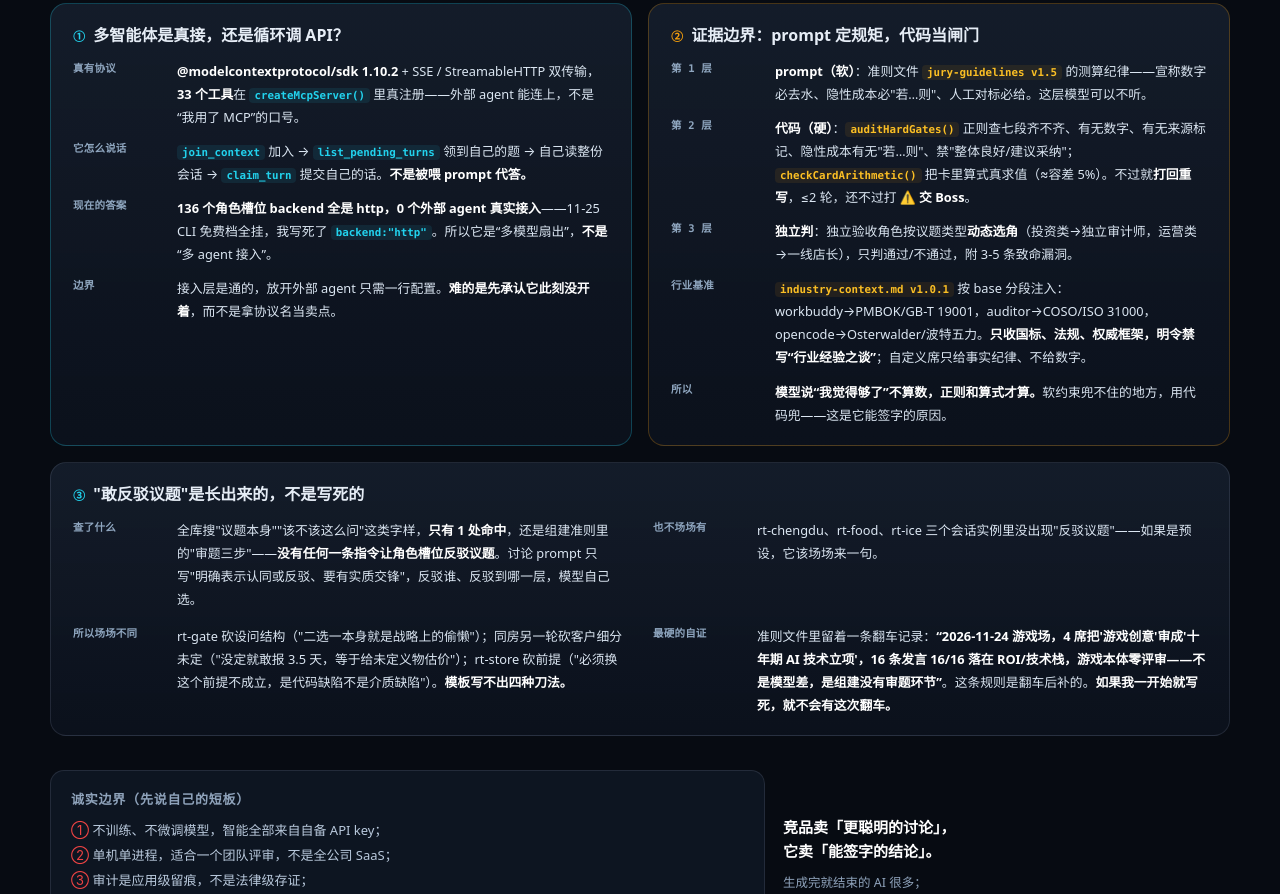
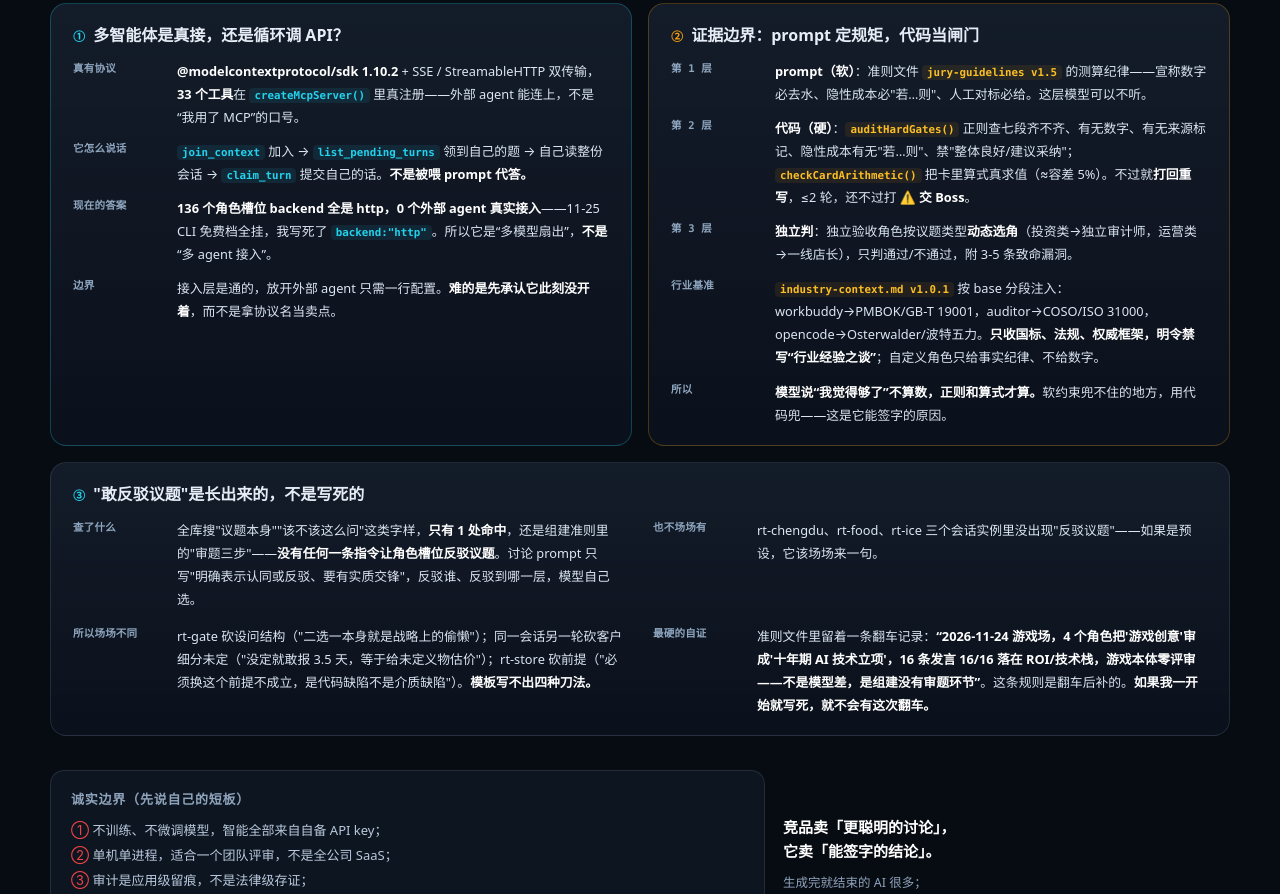
Before and after one commit to 1543507253/roundtable-harness-showcase, a plain HTML site: page index.html in a window 1280 px wide. Shown: the part 2528-3422 px from the top of the page. Drawn offline with Linux system fonts and the light colour scheme.

Commit message:
fix: purge remaining single-char legacy terms (席/房) across page, README, docs

```diff
--- a/index.html
+++ b/index.html
@@ -365,7 +365,7 @@
           <div class="row"><div class="k">第 1 层</div><div class="v"><b>prompt（软）</b>：准则文件 <code>jury-guidelines v1.5</code> 的测算纪律——宣称数字必去水、隐性成本必"若…则"、人工对标必给。这层模型可以不听。</div></div>
           <div class="row"><div class="k">第 2 层</div><div class="v"><b>代码（硬）</b>：<code>auditHardGates()</code> 正则查七段齐不齐、有无数字、有无来源标记、隐性成本有无"若…则"、禁"整体良好/建议采纳"；<code>checkCardArithmetic()</code> 把卡里算式真求值（≈容差 5%）。不过就<b>打回重写</b>，≤2 轮，还不过打 <b>⚠️ 交 Boss</b>。</div></div>
           <div class="row"><div class="k">第 3 层</div><div class="v"><b>独立判</b>：独立验收角色按议题类型<b>动态选角</b>（投资类→独立审计师，运营类→一线店长），只判通过/不通过，附 3-5 条致命漏洞。</div></div>
-          <div class="row"><div class="k">行业基准</div><div class="v"><code>industry-context.md v1.0.1</code> 按 base 分段注入：workbuddy→PMBOK/GB-T 19001，auditor→COSO/ISO 31000，opencode→Osterwalder/波特五力。<b>只收国标、法规、权威框架，明令禁写“行业经验之谈”</b>；自定义席只给事实纪律、不给数字。</div></div>
+          <div class="row"><div class="k">行业基准</div><div class="v"><code>industry-context.md v1.0.1</code> 按 base 分段注入：workbuddy→PMBOK/GB-T 19001，auditor→COSO/ISO 31000，opencode→Osterwalder/波特五力。<b>只收国标、法规、权威框架，明令禁写“行业经验之谈”</b>；自定义角色只给事实纪律、不给数字。</div></div>
           <div class="row"><div class="k">所以</div><div class="v"><b>模型说“我觉得够了”不算数，正则和算式才算。</b>软约束兜不住的地方，用代码兜——这是它能签字的原因。</div></div>
         </div>
       </div>
@@ -374,9 +374,9 @@
         <h3><span class="idx">③</span>"敢反驳议题"是长出来的，不是写死的</h3>
         <div class="rows">
           <div class="row"><div class="k">查了什么</div><div class="v">全库搜"议题本身""该不该这么问"这类字样，<b>只有 1 处命中</b>，还是组建准则里的"审题三步"——<b>没有任何一条指令让角色槽位反驳议题</b>。讨论 prompt 只写"明确表示认同或反驳、要有实质交锋"，反驳谁、反驳到哪一层，模型自己选。</div></div>
-          <div class="row"><div class="k">所以场场不同</div><div class="v">rt-gate 砍设问结构（"二选一本身就是战略上的偷懒"）；同房另一轮砍客户细分未定（"没定就敢报 3.5 天，等于给未定义物估价"）；rt-store 砍前提（"必须换这个前提不成立，是代码缺陷不是介质缺陷"）。<b>模板写不出四种刀法。</b></div></div>
+          <div class="row"><div class="k">所以场场不同</div><div class="v">rt-gate 砍设问结构（"二选一本身就是战略上的偷懒"）；同一会话另一轮砍客户细分未定（"没定就敢报 3.5 天，等于给未定义物估价"）；rt-store 砍前提（"必须换这个前提不成立，是代码缺陷不是介质缺陷"）。<b>模板写不出四种刀法。</b></div></div>
           <div class="row"><div class="k">也不场场有</div><div class="v">rt-chengdu、rt-food、rt-ice 三个会话实例里没出现"反驳议题"——如果是预设，它该场场来一句。</div></div>
-          <div class="row"><div class="k">最硬的自证</div><div class="v">准则文件里留着一条翻车记录：<b>“2026-11-24 游戏场，4 席把'游戏创意'审成'十年期 AI 技术立项'，16 条发言 16/16 落在 ROI/技术栈，游戏本体零评审——不是模型差，是组建没有审题环节”</b>。这条规则是翻车后补的。<b>如果我一开始就写死，就不会有这次翻车。</b></div></div>
+          <div class="row"><div class="k">最硬的自证</div><div class="v">准则文件里留着一条翻车记录：<b>“2026-11-24 游戏场，4 个角色把'游戏创意'审成'十年期 AI 技术立项'，16 条发言 16/16 落在 ROI/技术栈，游戏本体零评审——不是模型差，是组建没有审题环节”</b>。这条规则是翻车后补的。<b>如果我一开始就写死，就不会有这次翻车。</b></div></div>
         </div>
       </div>
     </div>
@@ -466,7 +466,7 @@ const STEPS = [
     no:"09", name:"工单闭环", tag:"结论变成任务",
     desc:"共识 → 工单 → 认领 → 回写 → 验收 → 审计。结论不是文档，是带责任人的任务。",
     what:"审批通过后自动生成工单，挂来源共识与验收标准；执行人认领、逐条回写 verdict + evidence，Boss 验收，全程审计留痕。",
-    proof:"fde-demo 会话真机走通五步（C-002 → W-010 → claimed → done → accepted），该房 47 条审计链可回溯。",
+    proof:"fde-demo 会话真机走通五步（C-002 → W-010 → claimed → done → accepted），该会话 47 条审计链可回溯。",
     code:"tasks · claim_task · job_create→claim→complete→accept"
   }
 ];
```
Also changed, not shown: 3 other files.
